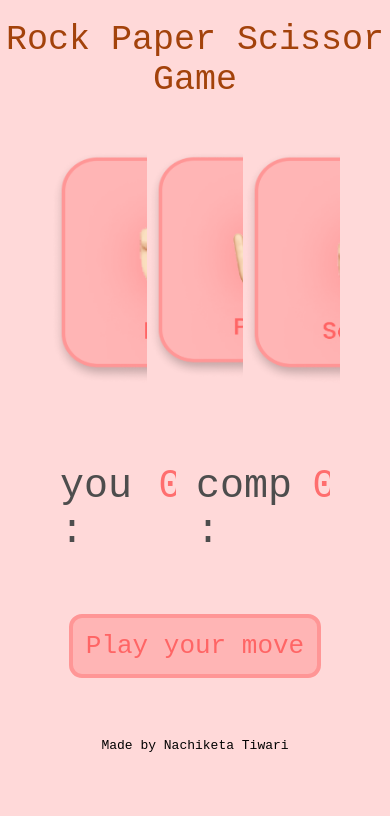
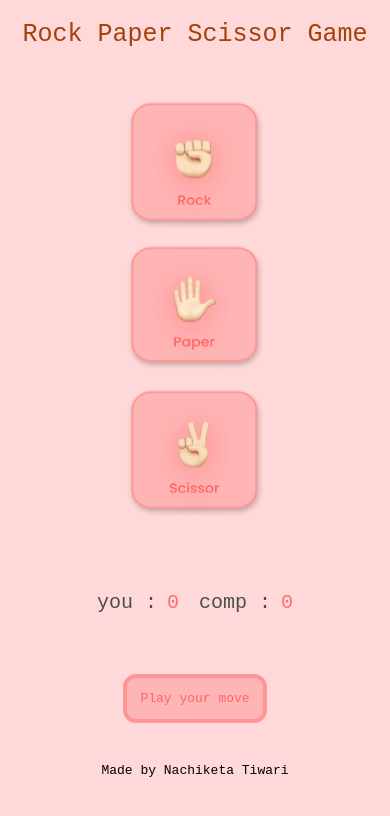
Before and after one commit to NachiketaTiwari69/StonePaperScissorProject, a plain HTML site: page index.html in a window 390 px wide. Drawn offline with Linux system fonts and the light colour scheme.

Commit message:
responsiveness done

```diff
--- a/script.js
+++ b/script.js
@@ -31,7 +31,7 @@ const showwinners = (userWin, userChoice, compchoice) => {
         countCOMP++;
         compScorePara.innerHTML = countCOMP;
         msg.innerText = `You lose! Your ${userChoice} beats ${compchoice}`;
-        msg.style.backgroundColor = "#ff7070";
+        msg.style.backgroundColor = "#ff998a";
         msg.style.borderColor = "#ff5252";
         msg.style.color = "#994242";
     }
--- a/style.css
+++ b/style.css
@@ -79,7 +79,7 @@ img {
 #msg {
     border: 4px solid #FF9696;
     background: #FFB5B5;
-    color: #FF6565;
+    color: #ff4949;
     font-size: 2rem;
     display: inline;
     padding: 1rem;
@@ -95,3 +95,61 @@ img {
     text-align: center;
     padding-top: 60px;
 }
+
+@media (max-width: 768px){
+
+    img{
+        height : 140px;
+        width: 140px;
+    }
+
+    h1 {
+        color: #A3420B;
+        font-size: 25px;
+        font-style: normal;
+        font-weight: 500;
+        line-height: normal;
+        text-align: center;
+        padding-top: 20px;
+    }
+
+    .options {
+        display: flex;
+        justify-content: center;
+        align-items: center;
+        flex-direction: column;
+    }
+
+    .youdecor {
+        color: #4D4D4D;
+        font-size: 20px;
+        font-style: normal;
+        font-weight: 500;
+        line-height: normal;
+        padding-right: 10px;
+    }
+
+    .scoredecore {
+        color: #FF6E6E;
+        font-size: 20px;
+        font-style: normal;
+        font-weight: 500;
+        line-height: normal;
+    }
+
+    #msg {
+        border: 4px solid #FF9696;
+        background: #FFB5B5;
+        color: #FF6565;
+        font-size: 1rem;
+        display: inline;
+        padding: 1rem;
+        border-radius: 1rem;
+    }
+
+    #author{
+        text-align: center;
+        padding-top: 40px;
+    }
+
+}
```
